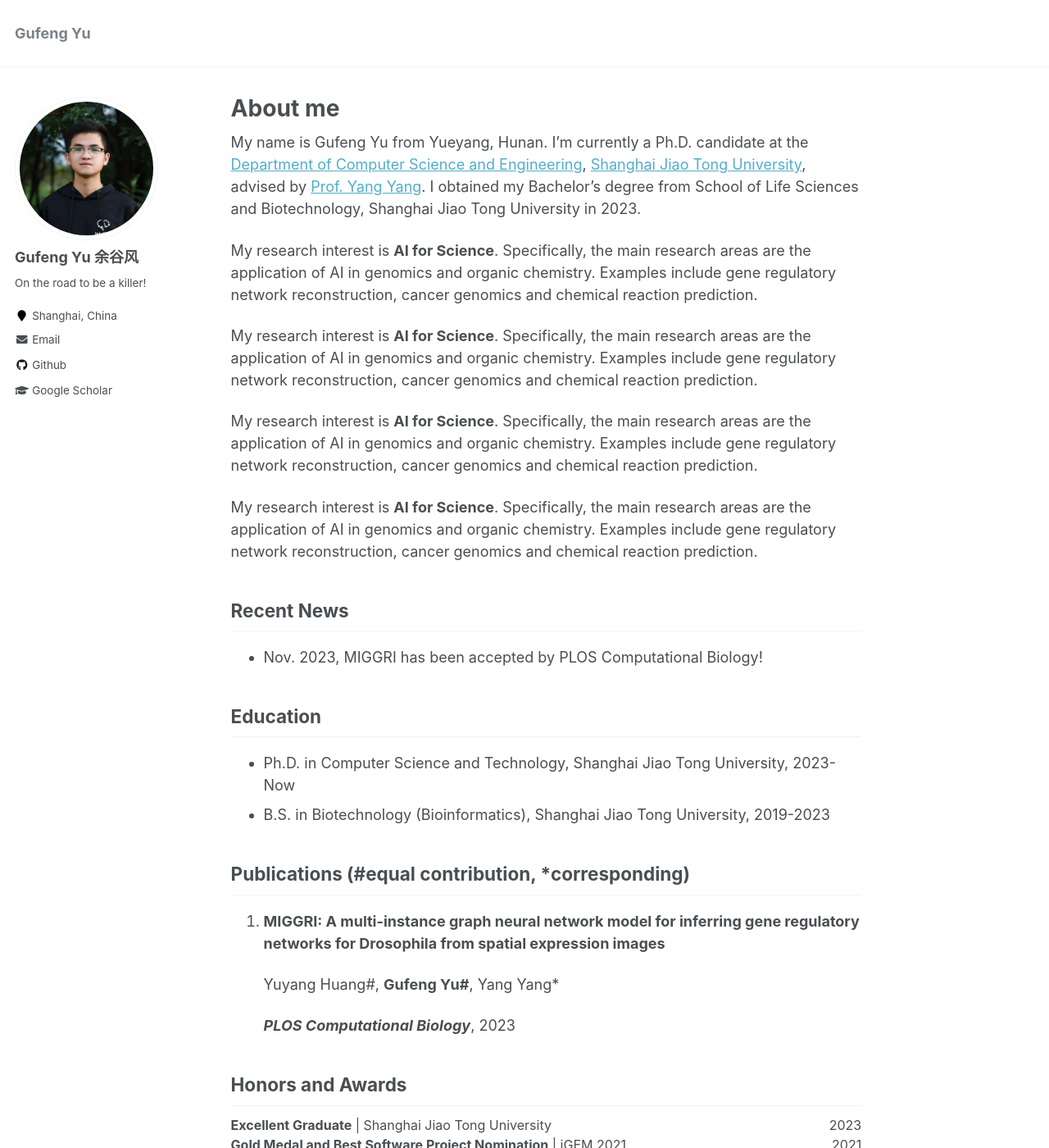
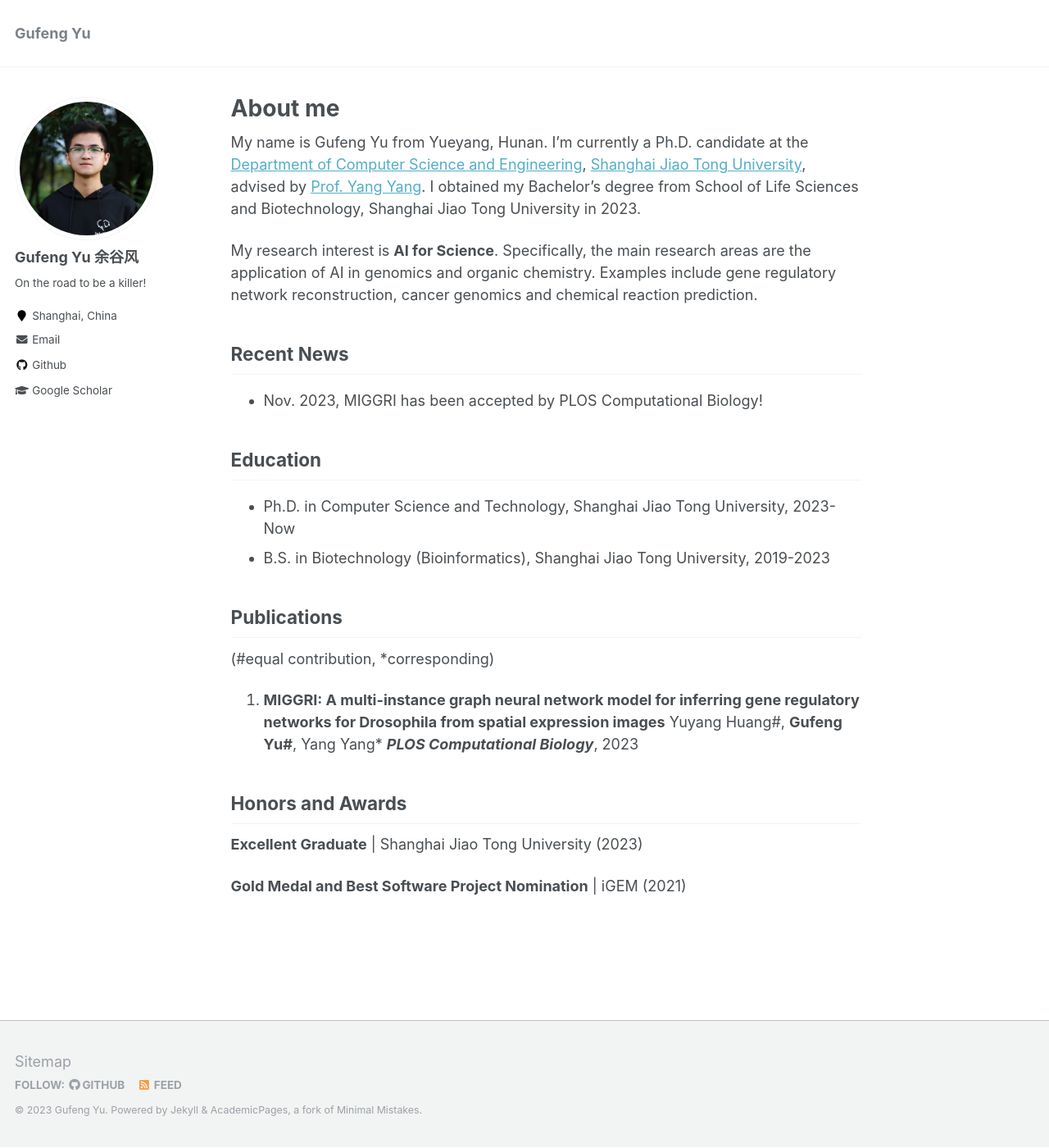
Before and after one commit to GufengYu520/gufengyu520.github.io, a Jekyll site: the page built from _pages/about.md, in a window 1280 px wide and 1400 px high. Shown: the whole window at 82% size. Built offline with Jekyll 4.4.1, drawn with Linux system fonts in a browser that asks for light colours.

Commit message:
Update about.md

```diff
--- a/_pages/about.md
+++ b/_pages/about.md
@@ -9,12 +9,6 @@ redirect_from:
 ---
 
 My name is Gufeng Yu from Yueyang, Hunan. I'm currently a Ph.D. candidate at the [Department of Computer Science and Engineering](https://www.cs.sjtu.edu.cn/index.aspx), [Shanghai Jiao Tong University](https://www.sjtu.edu.cn/), advised by [Prof. Yang Yang](https://www.cs.sjtu.edu.cn/PeopleDetail.aspx?id=72). I obtained my Bachelor's degree from School of Life Sciences and Biotechnology, Shanghai Jiao Tong University in 2023.
-
-My research interest is **AI for Science**. Specifically, the main research areas are the application of AI in genomics and organic chemistry. Examples include gene regulatory network reconstruction, cancer genomics and chemical reaction prediction.
-
-My research interest is **AI for Science**. Specifically, the main research areas are the application of AI in genomics and organic chemistry. Examples include gene regulatory network reconstruction, cancer genomics and chemical reaction prediction.
-
-My research interest is **AI for Science**. Specifically, the main research areas are the application of AI in genomics and organic chemistry. Examples include gene regulatory network reconstruction, cancer genomics and chemical reaction prediction.
 
 My research interest is **AI for Science**. Specifically, the main research areas are the application of AI in genomics and organic chemistry. Examples include gene regulatory network reconstruction, cancer genomics and chemical reaction prediction.
 
@@ -33,18 +27,18 @@ My research interest is **AI for Science**. Specifically, the main research area
 
 
 
-## Publications (#equal contribution, *corresponding)
+## Publications
+
+(#equal contribution, *corresponding)
 
 1. **MIGGRI: A multi-instance graph neural network model for inferring gene regulatory networks for Drosophila from spatial expression images**
-
-   Yuyang Huang#, **Gufeng Yu#**, Yang Yang*
-
-   ***PLOS Computational Biology***, 2023
+	Yuyang Huang#, **Gufeng Yu#**, Yang Yang*
+	***PLOS Computational Biology***, 2023
 
 
 
 ## Honors and Awards
 
-<div style="font-size:16px"><span style="float:right">2023</span><b>Excellent Graduate</b> | Shanghai Jiao Tong University </div>
+**Excellent Graduate** \| Shanghai Jiao Tong University (2023)
 
-<div style="font-size:16px"><span style="float:right">2021</span><b>Gold Medal and Best Software Project Nomination</b> | iGEM 2021 </div>
+**Gold Medal and Best Software Project Nomination** \| iGEM (2021)
```
